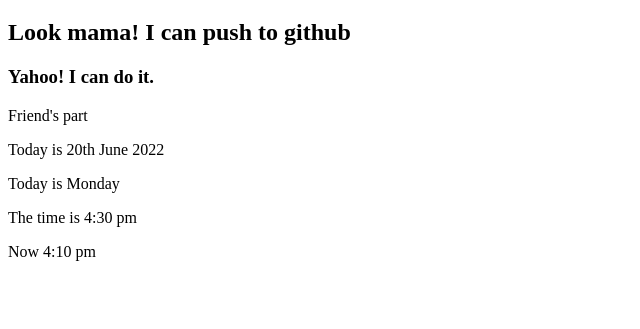
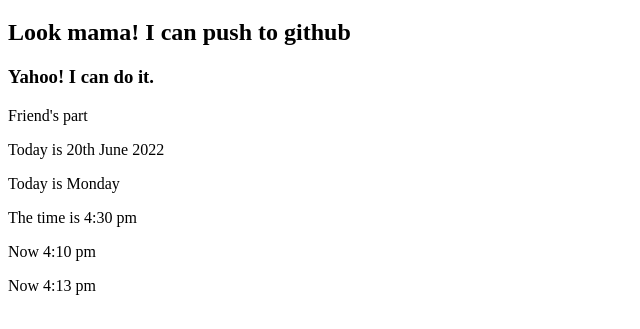
Before and after one commit to sharif-github/my-first-website, a plain HTML site: page index.html in a window 1280 px wide. Shown: the part 61-390 px from the top of the page, without its empty margins (0-640 px from the left). Drawn offline with Linux system fonts and the light colour scheme.

Commit message:
time upldate

```diff
--- a/index.html
+++ b/index.html
@@ -15,5 +15,6 @@
     <p>Today is Monday</p>
     <p>The time is 4:30 pm</p>
     <p>Now 4:10 pm</p>
+    <p>Now 4:13 pm</p>
 </body>
 </html>
```
